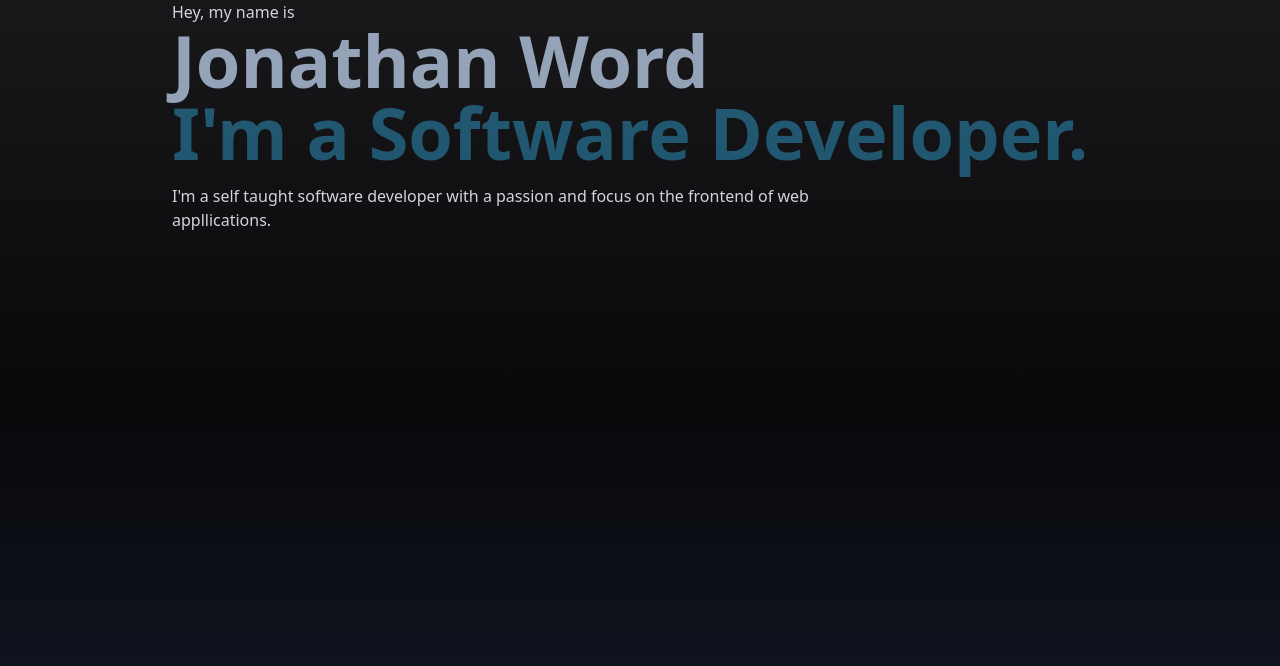
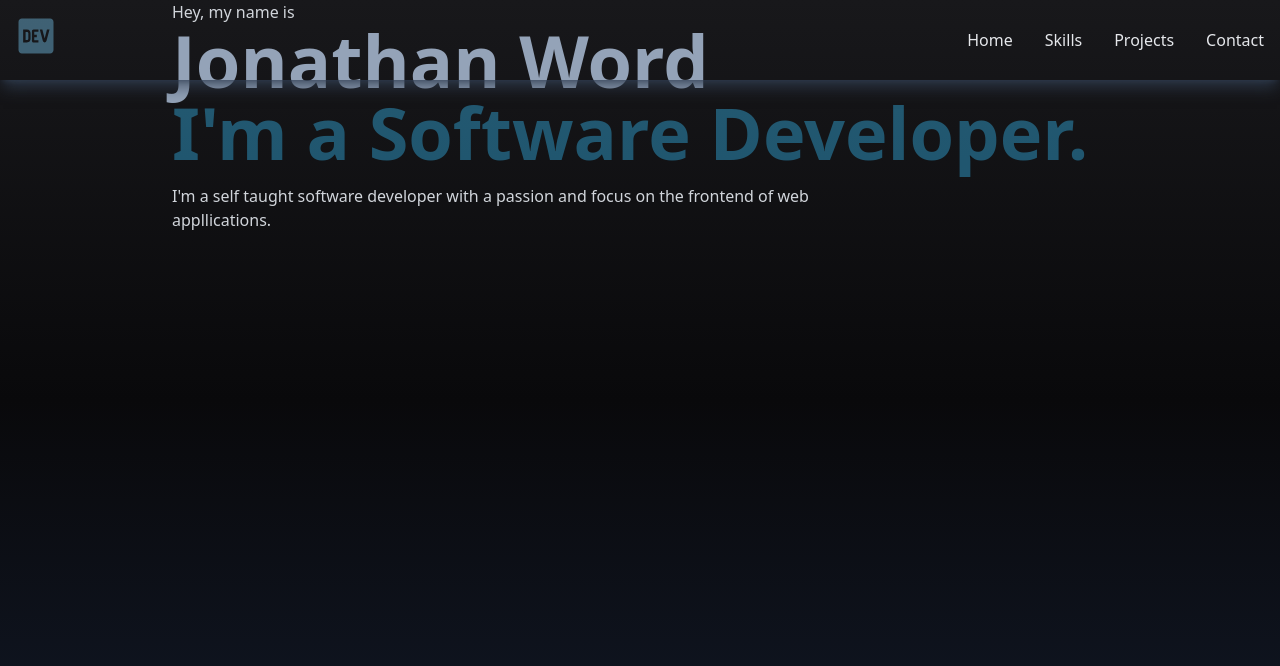
Before and after one commit to jonword/dev-personal, a Next.js app: page / in a window 1280 px wide. Shown: the top 666 px of the page. Built offline with nearby package versions, Linux system fonts and the light colour scheme.

Commit message:
add navbar to layout file

```diff
--- a/app/layout.tsx
+++ b/app/layout.tsx
@@ -1,4 +1,5 @@
 import "./globals.css";
+import Nav from "./nav/nav";
 
 export const metadata = {
   title: "Jonathan Word Dev Portfolio",
@@ -12,6 +13,7 @@ export default function RootLayout({
 }) {
   return (
     <html lang="en">
+      <Nav />
       <body className="bg-gradient-to-b from-zinc-900 via-zinc-950 to-gray-900">
         {children}
       </body>
```
